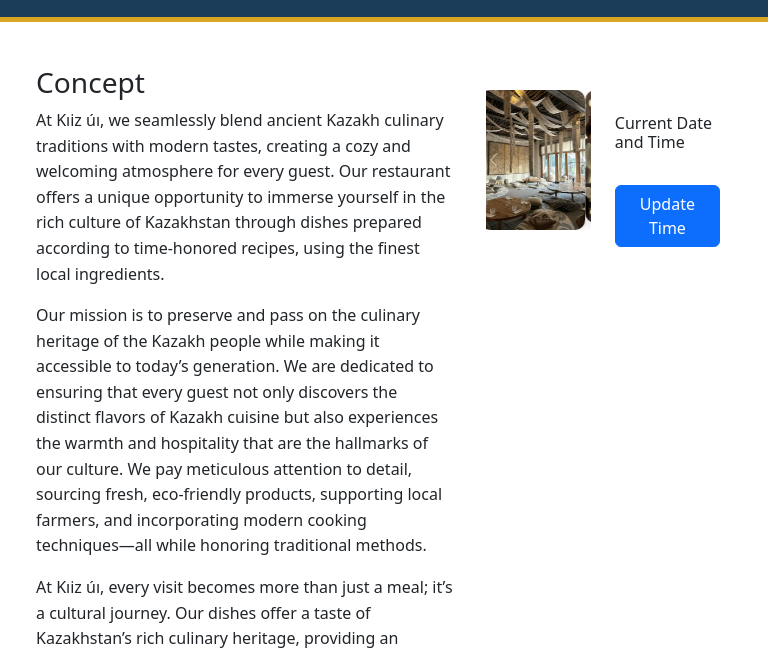
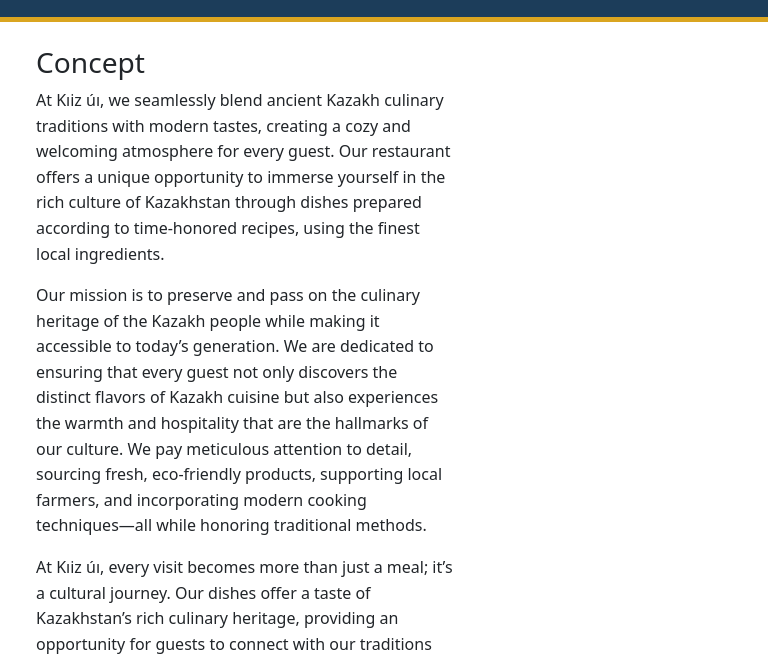
Before and after one commit to knshk2323/kunshuak, a plain HTML site: page first.html in a window 768 px wide. Shown: the part 135-791 px from the top of the page. Drawn offline with nearby package versions, Linux system fonts and the light colour scheme.

Commit message:
Update first.css

```diff
--- a/first.css
+++ b/first.css
@@ -149,17 +149,18 @@ footer {
 }
 
 
-/* Carousel auto-resizes based on screen width */
+
 .carousel-inner img {
     width: 100%;
-    height: auto;  /* Keeps aspect ratio */
-    max-height: 500px;  /* Optional max-height for larger screens */
+    height: auto;
 }
 
-/* Limit carousel size on larger screens */
-@media (min-width: 768px) {
-    #restCarousel {
-        max-width: 600px;
-        margin: auto;
+@media (max-width: 768px) {
+    main {
+        flex-direction: column;
+    }
+    .container {
+        width: 100%;
+        padding: 0;
     }
 }
```
